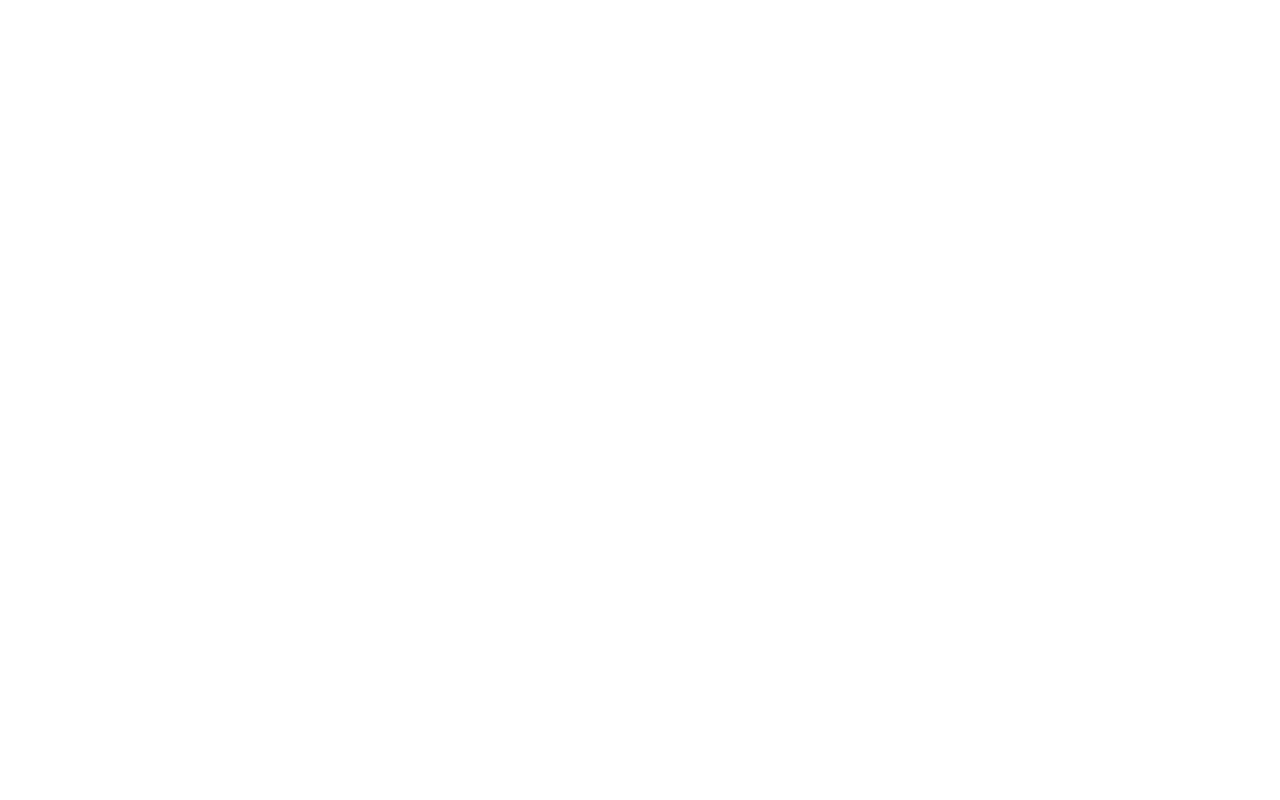
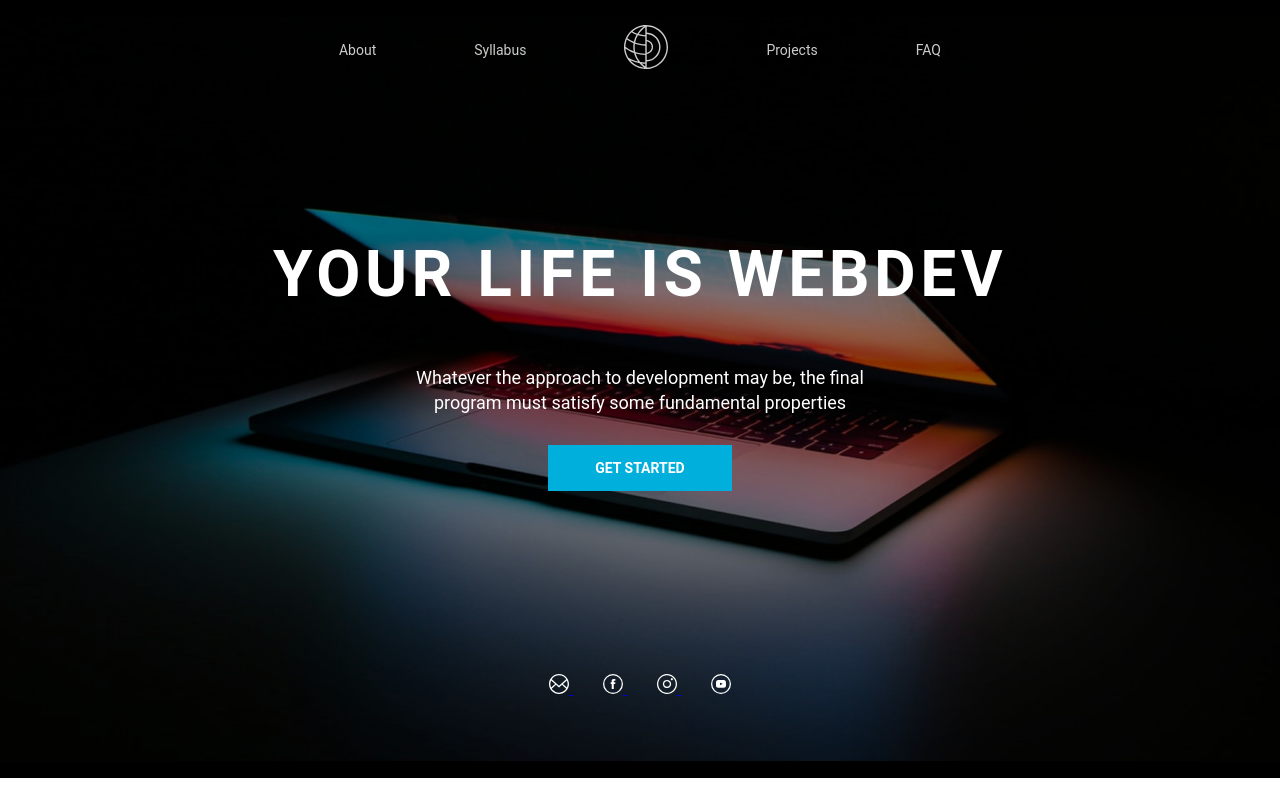
Before and after one commit to ShotAlex/webdev, a plain HTML site: page index.html in a window 1280 px wide. Drawn offline with Linux system fonts and the light colour scheme.

Commit message:
feat: add header

```diff
--- a/index.html
+++ b/index.html
@@ -7,6 +7,56 @@
   <title>WebDev</title>
 </head>
 <body>
+  <header class="header">
+    <div class="container header-container">
+      <nav class="header-menu">
+        <a href="#" class="header-menu__item">About</a>
+        <a href="#" class="header-menu__item">Syllabus</a>
+        <a href="#" class="header-menu__item">
+          <img src="./assets/logo.svg" alt="logo">
+        </a>
+        <a href="#" class="header-menu__item">Projects</a>
+        <a href="#" class="header-menu__item">FAQ</a>
+      </nav>
+      <h1>webdev</h1>
+      <h2 class="header__title">
+        your life is WebDev
+      </h2>
+      <h3 class="header__subtitle">
+        Whatever the approach to development may be, the final program must satisfy some fundamental properties
+      </h3>
+      <button class="header-button">
+        get started
+      </button>
+      <div class="header-social-links">
+        <a class="header-social-links__item" href="#">
+          <img src="./assets/soc-mail.svg" alt="mail link">
+        </a>
+        <a class="header-social-links__item" href="#">
+          <img src="./assets/soc-facebook.svg" alt="facebook link">
+        </a>
+        <a class="header-social-links__item" href="#">
+          <img src="./assets/soc-insta.svg" alt="instagram link">
+        </a>
+        <a class="header-social-links__item" href="#">
+          <img src="./assets/soc-tg.svg" alt="telegram link">
+        </a>
+      </div>
+    </div>
+  </header>
 
+
+
+  <main class="main"></main>
+    <section></section>
+    <section></section>
+    <section></section>
+    <section></section>
+    <section></section>
+    <section></section>
+
+
+
+  <footer class="footer"></footer>
 </body>
 </html>
--- a/style.css
+++ b/style.css
@@ -0,0 +1,113 @@
+/* FONT. BASIC STYLE. CONTAINER */
+  html,
+  body {
+    padding: 0;
+    margin: 0;
+  }
+
+  .container {
+    margin: 0 auto;
+    max-width: 1600px;
+    width: 100%;
+    text-align: center;
+  }
+
+  h1 {
+    position: absolute;
+    font-size: 1px;
+    top: 100px;
+    left: 100px;
+  }
+/* END FONT, BASIC STYLE, CONTAINER */
+
+/* HEADER */
+.header {
+  background: url('./assets/header-bg.png') no-repeat #000;
+  background-position: center center;
+}
+
+.header-container {
+  padding-bottom: 80px;
+}
+
+.header-menu {
+  margin: 0 auto;
+  max-width: 700px;
+  padding: 25px;
+  display: flex;
+  align-items: center;
+  justify-content: space-around;
+}
+
+.header-menu__item {
+  font-family: Roboto, sans-serif;
+  font-style: normal;
+  font-weight: normal;
+  font-size: 14px;
+  line-height: 140%;
+  align-items: center;
+  color: #fff;
+  opacity: 0.8;
+  text-decoration: none;
+}
+
+.header__title {
+  margin-top: 136px;
+  font-family: Roboto, sans-serif;
+  font-style: normal;
+  font-weight: bold;
+  font-size: 64px;
+  line-height: 75px;
+  text-align: center;
+  letter-spacing: 4.5px;
+  text-transform: uppercase;
+  color: #fff;
+}
+
+.header__subtitle {
+  max-width: 504px;
+  width: 100%;
+  margin: 20px auto 0;
+
+  font-family: Roboto, sans-serif;
+  font-style: normal;
+  font-weight: normal;
+  font-size: 18px;
+  line-height: 140%;
+  text-align: center;
+  color: #fff;
+}
+
+.header-button {
+  margin-top: 30px;
+  background: #00AFDB;
+  padding: 15px 47px;
+  border: none;
+  cursor: pointer;
+  outline: none;
+
+  font-family: Roboto, sans-serif;
+  font-style: normal;
+  font-weight: bold;
+  font-size: 14px;
+  line-height: 16px;
+  text-align: center;
+  text-transform: uppercase;
+  color: #fff;
+}
+
+.header-social-links {
+  margin-top: 183px;
+}
+.header-social-links__item {}
+
+.header-social-links__item+.header-social-links__item {
+  margin-left: 30px;
+}
+/* END HEADER */
+
+/* MAIN */
+/* END MAIN */
+
+/* FOOTER */
+/* END FOOTER */
```
Also changed, not shown: assets/header-bg.png (added), assets/logo.svg (added), assets/soc-facebook.svg (added), assets/soc-insta.svg (added), assets/soc-mail.svg (added), assets/soc-tg.svg (added).
